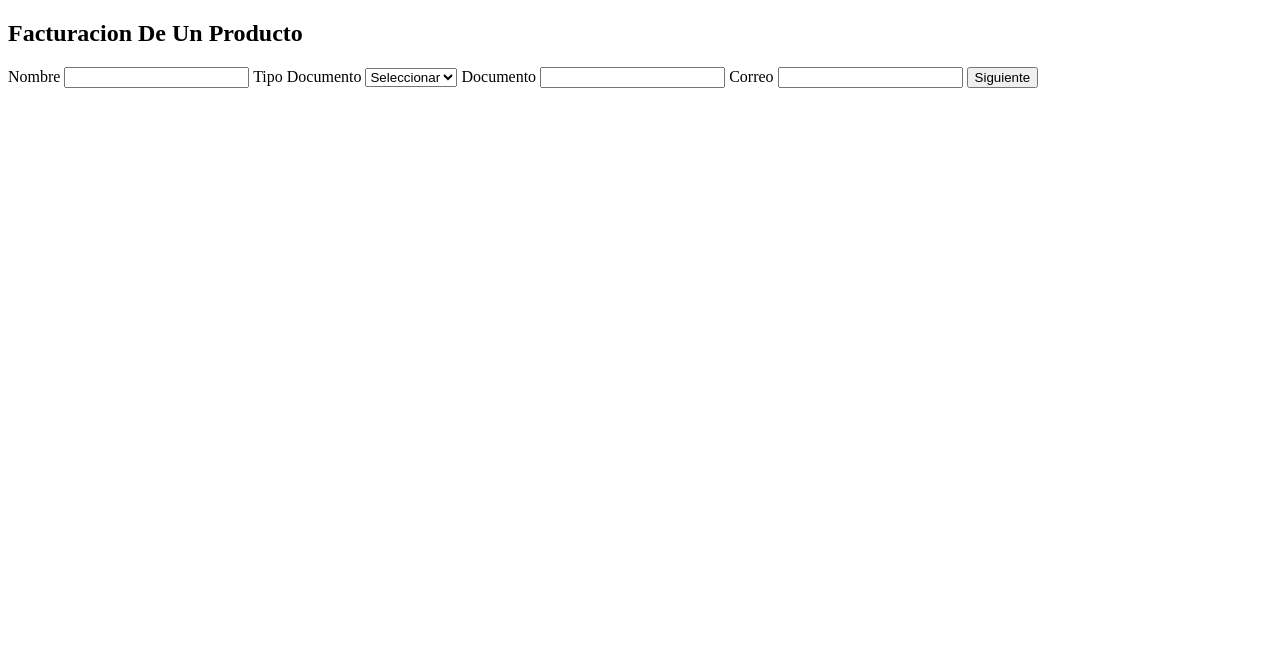
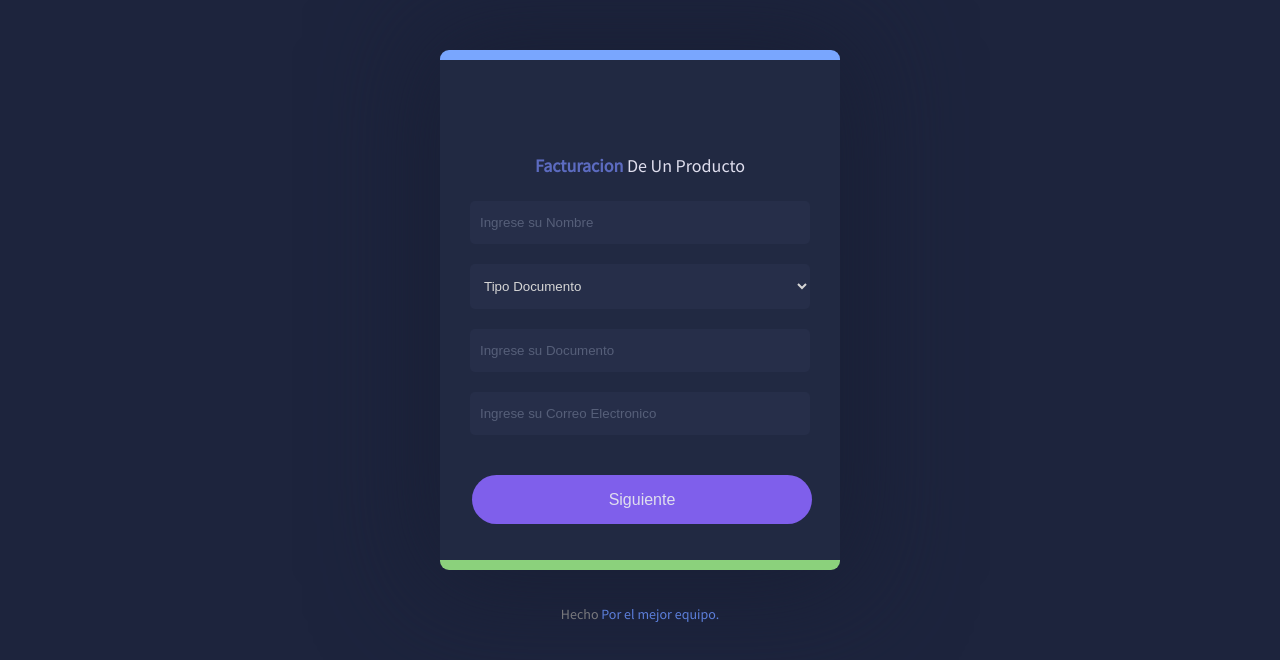
Before and after one commit to FSCB21/AcademicProjects, a plain HTML site: page Facturacion/views/facturacion.html in a window 1280 px wide. Drawn offline with Linux system fonts and the light colour scheme.

Commit message:
Styles were added to the Login, usuarios, index and facturacion. in addition to some images

```diff
--- /dev/null
+++ b/Facturacion/assets/css/style.css
@@ -0,0 +1,78 @@
+/* Start Estilachos of Login */
+body{
+    margin: 0;
+    padding: 0;
+    font-family: sans-serif;
+    background-color: #1d243d;
+}
+
+.box{
+    width: 300px;
+    padding: 40px;
+    position: absolute;
+    top: 50%;
+    left: 50%;
+    transform: translate(-50%, -50%);
+    background-color: #191919;
+    text-align: center;
+}
+
+.box h1{
+    color: #fff;
+    text-transform: uppercase;
+    font-weight: 500;
+    margin: 0 0 60px 0;
+}
+
+.box h2 {
+    font-family: 'Source Sans Pro', sans-serif;
+    color: #5c6bc0;
+    font-size: 34px;
+    margin:25px 0 50px 0;
+  }
+
+  .box h2 span {
+    color: #dfdeee;
+    font-weight: lighter;
+  }
+
+.box input[type="text"], .box input[type="password"]{
+    border: 0;
+    background: none;
+    display: block;
+    margin: 20px auto;
+    text-align: center;
+    border: 2px solid #3498bd;
+    padding: 14px 10px;
+    width: 200px;
+    outline: none;
+    color: #fff;
+    border-radius: 24px;
+    transition: 0.25s;
+}
+
+.box input[type="text"]:focus, .box input[type="password"]:focus{
+    width: 280px;
+    border-color: #2ecc71;
+}
+
+.box button[type="submit"]{
+    border: 0;
+    background: none;
+    display: block;
+    margin: 20px auto;
+    text-align: center;
+    border: 2px solid #7f60eb;
+    padding: 14px 40px;
+    outline: none;
+    color: #fff;
+    border-radius: 24px;
+    transition: 0.3s;
+    cursor: pointer;
+}
+
+.box button[type="submit"]:hover{
+    background-color: #7f60eb;
+}
+
+/* End Estilachos of Login */
--- /dev/null
+++ b/Facturacion/assets/css/styleF.css
@@ -0,0 +1,226 @@
+/* Start style form billing */
+
+@import url('https://fonts.googleapis.com/css?family=Source+Sans+Pro:300,400');
+
+body, html {
+  font-family: 'Source Sans Pro', sans-serif;
+  background-color: #1d243d;
+  padding: 0;
+  margin: 0;
+}
+
+.container{
+  margin: 0;
+  top: 50px;
+  left: 50%;
+  position: absolute;
+  text-align: center;
+  transform: translateX(-50%);
+  background-color: rgb( 33, 41, 66 );
+  border-radius: 9px;
+  border-top: 10px solid #79a6fe;
+  border-bottom: 10px solid #8BD17C;
+  width: 400px;
+  height: 500px;
+  box-shadow: 1px 1px 108.8px 19.2px rgb(25,31,53);
+}
+.box h2{
+    color: #fff;
+}
+
+.box h4 {
+  font-family: 'Source Sans Pro', sans-serif;
+  color: #5c6bc0;
+  font-size: 18px;
+  margin-top:94px;
+}
+
+.box h4 span {
+  color: #dfdeee;
+  font-weight: lighter;
+}
+
+.box h5 {
+  font-family: 'Source Sans Pro', sans-serif;
+  font-size: 13px;
+  color: #a1a4ad;
+  letter-spacing: 1.5px;
+  margin-top: -15px;
+  margin-bottom: 70px;
+}
+
+.box input[type = "text"],.box input[type = "password"], .box input[type = "email"] {
+  display: block;
+  margin: 20px auto;
+  background: #262e49;
+  border: 0;
+  border-radius: 5px;
+  padding: 14px 10px;
+  width: 320px;
+  outline: none;
+  color: #d6d6d6;
+      -webkit-transition: all .2s ease-out;
+    -moz-transition: all .2s ease-out;
+    -ms-transition: all .2s ease-out;
+    -o-transition: all .2s ease-out;
+    transition: all .2s ease-out;
+
+}
+
+.box select{
+display: block;
+  margin: 20px 0 0 30px;
+  background: #262e49;
+  border: 0;
+  border-radius: 5px;
+  padding: 14px 10px;
+  width: 340px;
+  outline: none;
+  color: #d6d6d6;
+      -webkit-transition: all .2s ease-out;
+    -moz-transition: all .2s ease-out;
+    -ms-transition: all .2s ease-out;
+    -o-transition: all .2s ease-out;
+    transition: all .2s ease-out;
+}
+
+::-webkit-input-placeholder {
+  color: #565f79;
+}
+
+.box input[type = "text"]:focus,.box input[type = "password"]:focus, .box input[type = "email"]:focus {
+  border: 1px solid #79A6FE;
+
+}
+
+.box select:focus{
+    border: 1px solid #79A6FE;
+}
+
+a{
+  color: #5c7fda;
+  text-decoration: none;
+}
+
+a:hover {
+  text-decoration: underline;
+}
+
+ label input[type = "checkbox"] {
+  display: none; /* hide the default checkbox */
+}
+
+/* style the artificial checkbox */
+label span {
+  height: 13px;
+  width: 13px;
+  border: 2px solid #464d64;
+  border-radius: 2px;
+  display: inline-block;
+  position: relative;
+  cursor: pointer;
+  float: left;
+  left: 7.5%;
+}
+
+.btn1 {
+  border:0;
+  background: #7f5feb;
+  color: #dfdeee;
+  border-radius: 100px;
+  width: 340px;
+  height: 49px;
+  font-size: 16px;
+  margin-top: 20px;
+  position: absolute;
+  top: 79%;
+  left: 8%;
+  transition: 0.3s;
+  cursor: pointer;
+}
+
+.btn1:hover {
+  background: #5d33e6;
+}
+
+.rmb {
+  position: absolute;
+  margin-left: -24%;
+  margin-top: 0px;
+  color: #dfdeee;
+  font-size: 13px;
+}
+
+.forgetpass {
+  position: relative;
+  float: right;
+  right: 28px;
+}
+
+.dnthave{
+    position: absolute;
+    top: 92%;
+    left: 24%;
+}
+
+[type=checkbox]:checked + span:before {/* <-- style its checked state */
+    font-family: FontAwesome;
+    font-size: 16px;
+    content: "\f00c";
+    position: absolute;
+    top: -4px;
+    color: #896cec;
+    left: -1px;
+    width: 13px;
+}
+
+.typcn {
+  position: absolute;
+  left: 339px;
+  top: 282px;
+  color: #3b476b;
+  font-size: 22px;
+  cursor: pointer;
+}
+
+.typcn.active {
+  color: #7f60eb;
+}
+
+.error {
+  background: #ff3333;
+  text-align: center;
+  width: 337px;
+  height: 20px;
+  padding: 2px;
+  border: 0;
+  border-radius: 5px;
+  margin: 10px auto 10px;
+  position: absolute;
+  top: 31%;
+  left: 7.2%;
+  color: white;
+  display: none;
+}
+
+.footer {
+    position: relative;
+    left: 0;
+    bottom: 0;
+    top: 605px;
+    width: 100%;
+    color: #78797d;
+    font-size: 14px;
+    text-align: center;
+}
+
+.footer .fa {
+  color: #7f5feb;;
+}
+
+/* Style Factura */
+
+.factura{
+    padding: 30%;
+    color: #fff;
+}
--- a/Facturacion/assets/js/login/login.js
+++ b/Facturacion/assets/js/login/login.js
@@ -21,7 +21,7 @@ function iniciarSesion(){
 
         sessionStorage.setItem('intentos', contador);
 
-        document.getElementById('cont1').innerHTML='Error!! intentos realizados ' + sessionStorage.getItem('intentos');
+        document.getElementById('cont1').innerHTML='<p style="color: #fff;">Error!! intentos realizados </p>' + sessionStorage.getItem('intentos');
         if (contador==3){
             alert("Muchos Intentos Fallidos. \nSe va a realizar una recarga del sistema");
             location.reload();
--- a/Facturacion/assets/js/login/usuarios.js
+++ b/Facturacion/assets/js/login/usuarios.js
@@ -22,8 +22,5 @@ function validarCredenciales(Usuario,Contra){
             entrar = true;
         }
     }
-
-
-
     return entrar;
 }
--- a/Facturacion/views/facturacion.html
+++ b/Facturacion/views/facturacion.html
@@ -4,52 +4,46 @@
     <meta charset="UTF-8">
     <meta http-equiv="X-UA-Compatible" content="IE=edge">
     <meta name="viewport" content="width=device-width, initial-scale=1.0">
+    <link rel="stylesheet" href="../assets/css/styleF.css">
     <title>Document</title>
 </head>
 <body>
-    <h2>Facturacion De Un Producto</h2>
-    <div class="formF" id="formF">
-
-            <label for="">Nombre</label>
-            <input type="text" name="" id="Nombre">
-            <label for="">Tipo Documento</label>
+    <div class="container">
+        <div class="box" id="formF">
+            <h4>Facturacion <span>De Un Producto</span></h4>
+                <input type="text" name="" id="Nombre" placeholder="Ingrese su Nombre">
                 <select name="" id="TipoDoc">
-                <option value="" selected>Seleccionar</option>
+                    <option value="" selected>Tipo Documento</option>
                     <option value="TI">TI</option>
                     <option value="CC">CC</option>
                     <option value="CE">CE</option>
                 </select>
-            <label for="">Documento</label>
-            <input type="text" name="" id="Documento">
-            <label for="">Correo</label>
-            <input type="email" name="" id="Correo">
-            <button type="" id="Boton-Datos">Siguiente</button>
+                <input type="text" name="" id="Documento" placeholder="Ingrese su Documento">
+                <input type="email" name="" id="Correo" placeholder="Ingrese su Correo Electronico">
+                <button type="submit" class="btn1" id="Boton-Datos">Siguiente</button>
 
         </div>
 
 
-    <div style="display: none;" class="" id="probar">
-            <form id="formu">
-            <label for="">Articulo</label>
-            <input type="text" name="" id="Articulo">
-            <label for="">Precio Con Iva</label>
-            <input type="text" name="" id="PrecioIva">
-            <label for="">Porcentaje De Iva</label>
-            <input type="text" name="" id="Iva">
-            <label for="">Cantidad</label>
-            <input type="text" name="" id="Cantidad">
-            <button type="button" id = "Boton-NP">Agregar Producto</button>
-            <button type="button" id = "Boton-F" style="display: none;">Facturar</button>
+        <div style="display: none;" class="box" id="probar">
+                <form id="formu" class="box">
+                <input type="text" name="" id="Articulo" placeholder="Ingrese el Articulo">
+                <input type="text" name="" id="PrecioIva" placeholder="Ingrese el Precio con Iva">
+                <input type="text" name="" id="Iva" placeholder="Ingrese el Porcentaje de Iva">
+                <input type="text" name="" id="Cantidad" placeholder="Ingrese la cantidad de los productos a comprar">
+                <button type="button" id = "Boton-NP" class="btn1">Agregar Producto</button>
+                <button type="button" id = "Boton-F" class="btn1" style="display: none;">Facturar</button>
                 </form>
 
                 <div class="productosC" id="productosC" style="display: none;">
                     <h2>Carrito De Compras</h2>
-                <div class="" id="productoCarro">
+                    <div style="color:#fff" class="" id="productoCarro">
+                    </div>
                 </div>
         </div>
     </div>
 
-    <div class="factura" style="display: none;" id="factura">
+    <section class="factura" style="display: none;" id="factura">
 
         <div class="" id="DatosFac"></div>
 
@@ -61,8 +55,10 @@
 
         <button id="Boton-Imprimir">Imprimir Factura</button>
         <button id="Boton-NuevaC" onclick="window.location.reload();">Nueva Compra</button>
+    </section>
+<div class="footer">
+    <span>Hecho <i class="fa fa-heart pulse"></i> <a href=""><a href="">Por el mejor equipo.</a></span>
 </div>
-
 
     <script src="../assets/js/facturacion/datos.js"></script>
     <script src="../assets/js/facturacion/facturar.js"></script>
```
Also changed, not shown: Facturacion/index.html (+9 -9 lines), Facturacion/assets/img/userPhotoHeader.png (added). Lines whose indentation alone changed are shown as unchanged.
